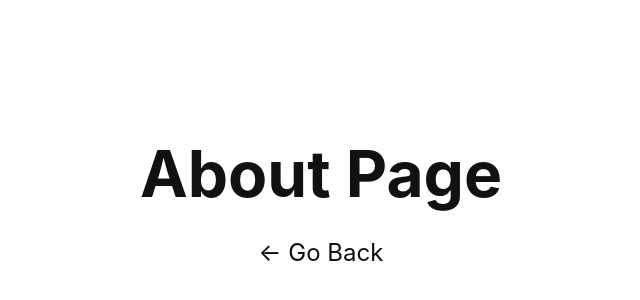
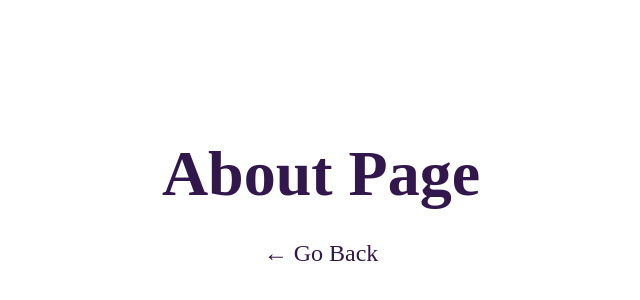
Before and after one commit to kd-kinuthiadavid/kdio-dev, a Next.js app: page /about in a window 1280 px wide. Shown: the part 184-484 px from the top of the page, without its empty margins (319-959 px from the left). Built offline with nearby package versions, Linux system fonts and the light colour scheme.

Commit message:
feat(styles): create a theme
use styled components to create a default theme.

```diff
--- a/components/globalstyles.tsx
+++ b/components/globalstyles.tsx
@@ -1,13 +1,14 @@
 import { createGlobalStyle } from 'styled-components'
 
 const GlobalStyle = createGlobalStyle`
+  * {
+    @import url('https://fonts.googleapis.com/css2?family=JetBrains+Mono:wght@100;200;300;400;500;600;700;800&family=Space+Grotesk:wght@300;400;500;600;700&display=swap');
+  }
   html,
   body {
     color: ${({ theme }) => theme.colors.primary};
     padding: 0;
     margin: 0;
-    font-family: -apple-system, BlinkMacSystemFont, Segoe UI, Roboto, Oxygen,
-      Ubuntu, Cantarell, Fira Sans, Droid Sans, Helvetica Neue, sans-serif;
   }
 
   a {
@@ -18,6 +19,6 @@ const GlobalStyle = createGlobalStyle`
   * {
     box-sizing: border-box;
   }
-`
+`;
 
 export default GlobalStyle
--- a/pages/_app.tsx
+++ b/pages/_app.tsx
@@ -1,21 +1,15 @@
 import type { AppProps } from 'next/app'
 import { ThemeProvider, DefaultTheme } from 'styled-components'
 import GlobalStyle from '../components/globalstyles'
-
-const theme: DefaultTheme = {
-  colors: {
-    primary: '#111',
-    secondary: '#0070f3',
-  },
-}
+import { defaultTheme } from "../theme";
 
 export default function App({ Component, pageProps }: AppProps) {
   return (
     <>
-      <ThemeProvider theme={theme}>
+      <ThemeProvider theme={defaultTheme}>
         <GlobalStyle />
         <Component {...pageProps} />
       </ThemeProvider>
     </>
-  )
+  );
 }
--- /dev/null
+++ b/theme.ts
@@ -0,0 +1,19 @@
+import { DefaultTheme } from "styled-components";
+
+const defaultTheme: DefaultTheme = {
+  colors: {
+    primary: "#32174D",
+    text: "#FF007C",
+    secondary: "#FFEBD6",
+  },
+  fonts: {
+    heading: "'JetBrains Mono', monospace",
+    text: "'Space Grotesk', sans-serif",
+  },
+  spacing: {
+    borderRadius: "5px",
+    borderRadiusNav: "15px",
+  },
+};
+
+export { defaultTheme };
```
Also changed, not shown: styled.d.ts (+12 -3 lines).
